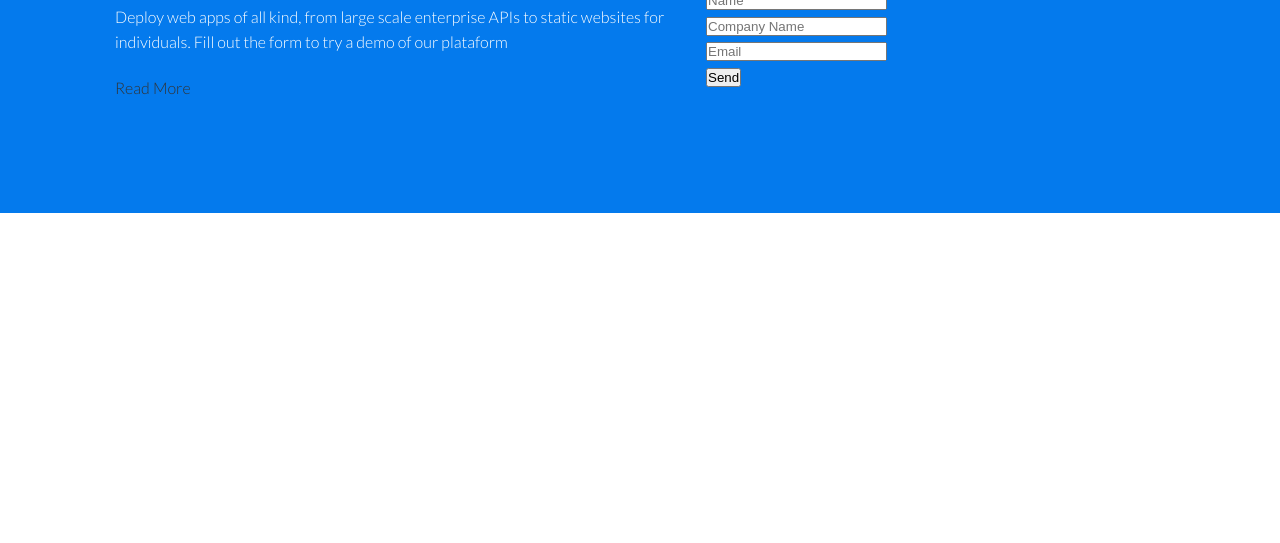
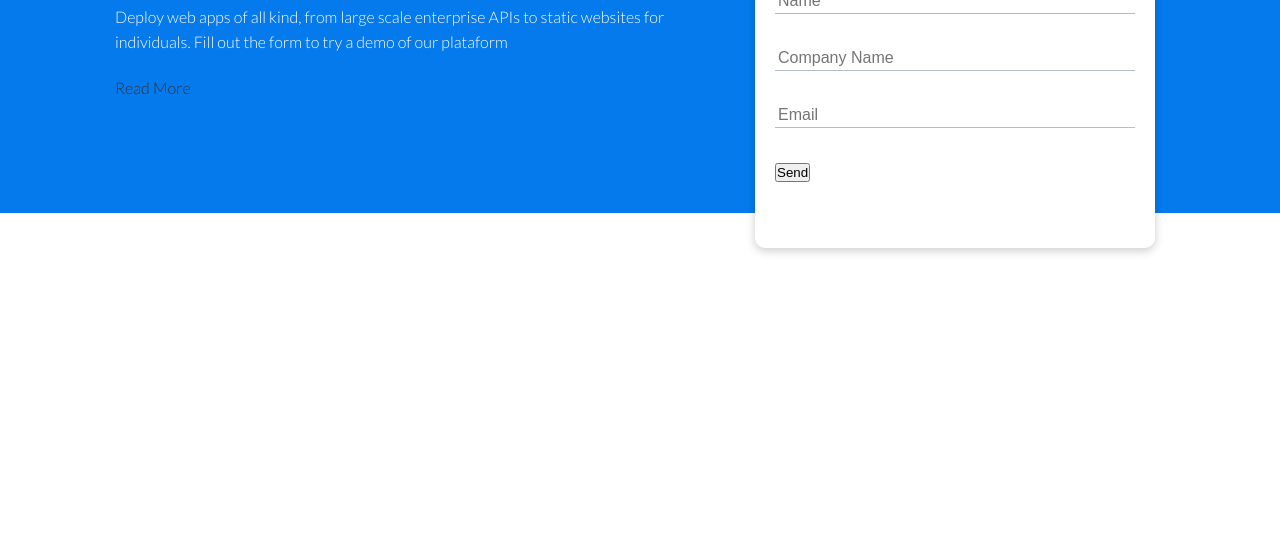
Before and after one commit to luc4s92/Cloud-site, a plain HTML site: page index.html in a window 1280 px wide. Shown: the part 257-800 px from the top of the page. Drawn offline with Linux system fonts and the light colour scheme.

Commit message:
Add style to the showcase-form

```diff
--- a/css/style.css
+++ b/css/style.css
@@ -81,8 +81,36 @@ img{
 }
 
 .showcase .grid{
+    overflow: visible;
     grid-template-columns: 55% 45%;
     gap: 30px;
+}
+
+.showcase-form{
+    position: relative;
+    top: 60px;
+    height: 350px;
+    width: 400px;
+    padding: 40px;
+    z-index: 100;
+    justify-self: flex-end;
+}
+
+.showcase-form .form-control{
+    margin: 30px 0;
+}
+
+.showcase-form input[type='text'],
+.showcase-form input[type='email']{
+    border: 0;
+    border-bottom: 1px solid #b4becb;
+    width: 100%;
+    padding: 3px;
+    font-size: 16px;
+}
+
+.showcase-form input:focus{
+    outline: none;
 }
 
 /* Utilities */
@@ -92,6 +120,15 @@ img{
     margin: 0 auto;
     overflow: auto;
     padding: 0 40px;
+}
+
+.card{
+    background-color: #fff;
+    color: #333;
+    border-radius: 10px;
+    box-shadow: 0 3px 10px rgba(0,0,0, 0.2);
+    padding: 20px;
+    margin: 10px;
 }
 
 .flex{
```
